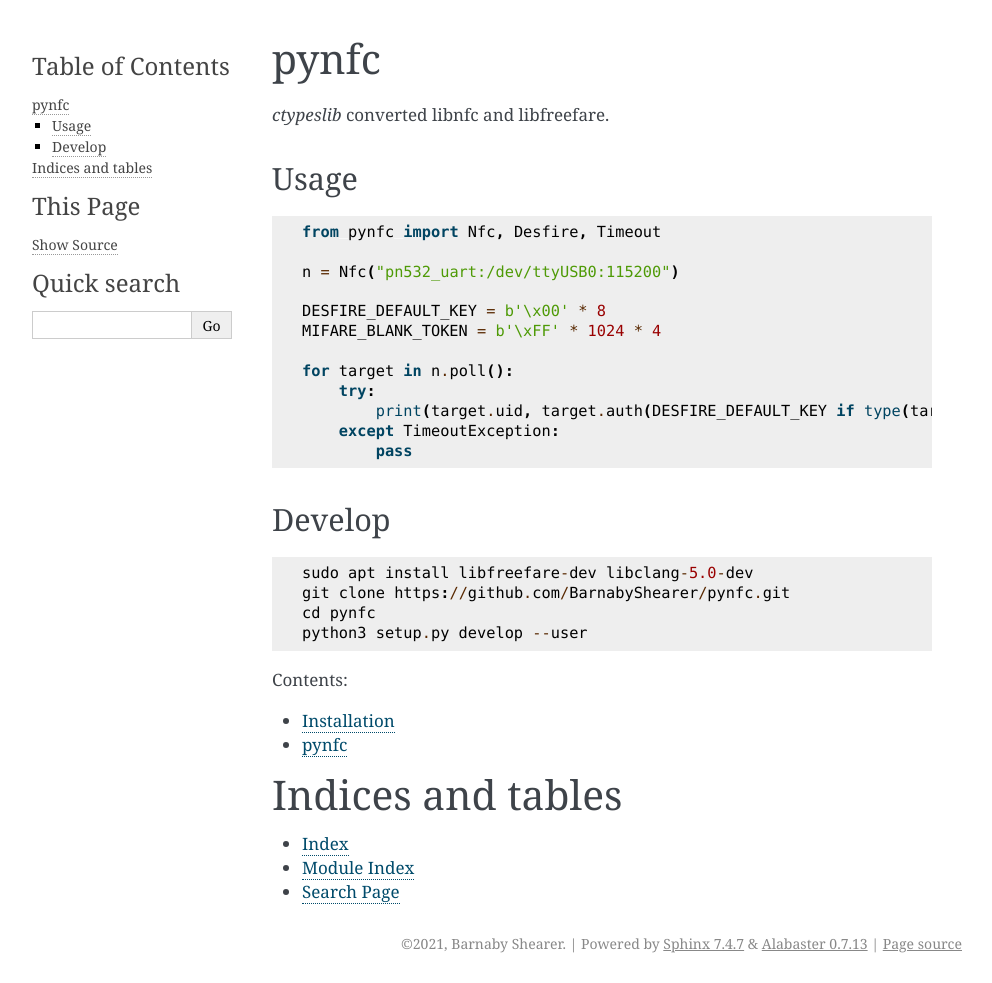
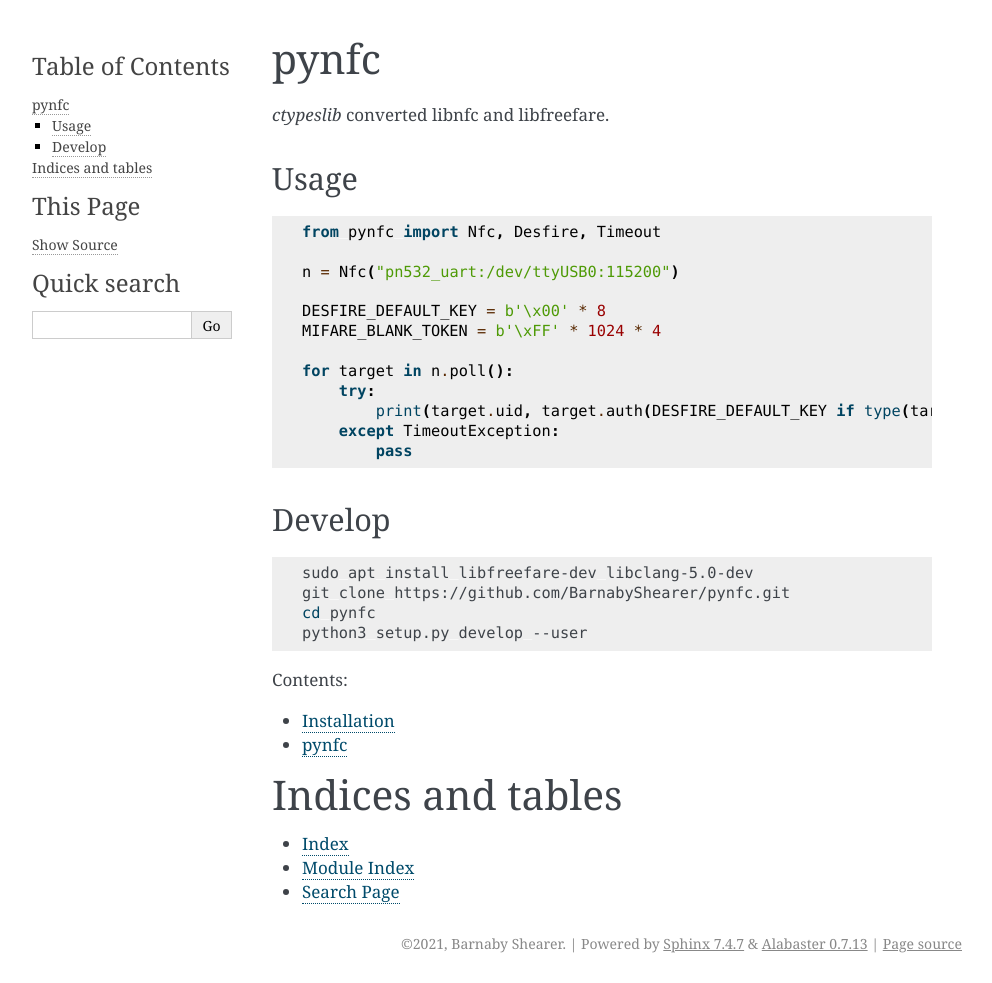
Before and after one commit to BarnabyShearer/pynfc, a Sphinx documentation site: the page built from docs/index.rst, in a window 1280 px wide. Shown: the whole page, without its empty margins (148-1140 px from the left). Built offline with Sphinx 7.4.7, drawn with Linux system fonts in a browser that asks for light colours.

Commit message:
initial docs

```diff
--- a/docs/index.rst
+++ b/docs/index.rst
@@ -5,7 +5,8 @@
 
 Usage
 -----
-::
+
+.. code-block:: python
 
     from pynfc import Nfc, Desfire, Timeout
 
@@ -22,7 +23,8 @@
 
 Develop
 -------
-::
+
+.. code-block:: bash
 
     sudo apt install libfreefare-dev libclang-5.0-dev
     git clone https://github.com/BarnabyShearer/pynfc.git
```
